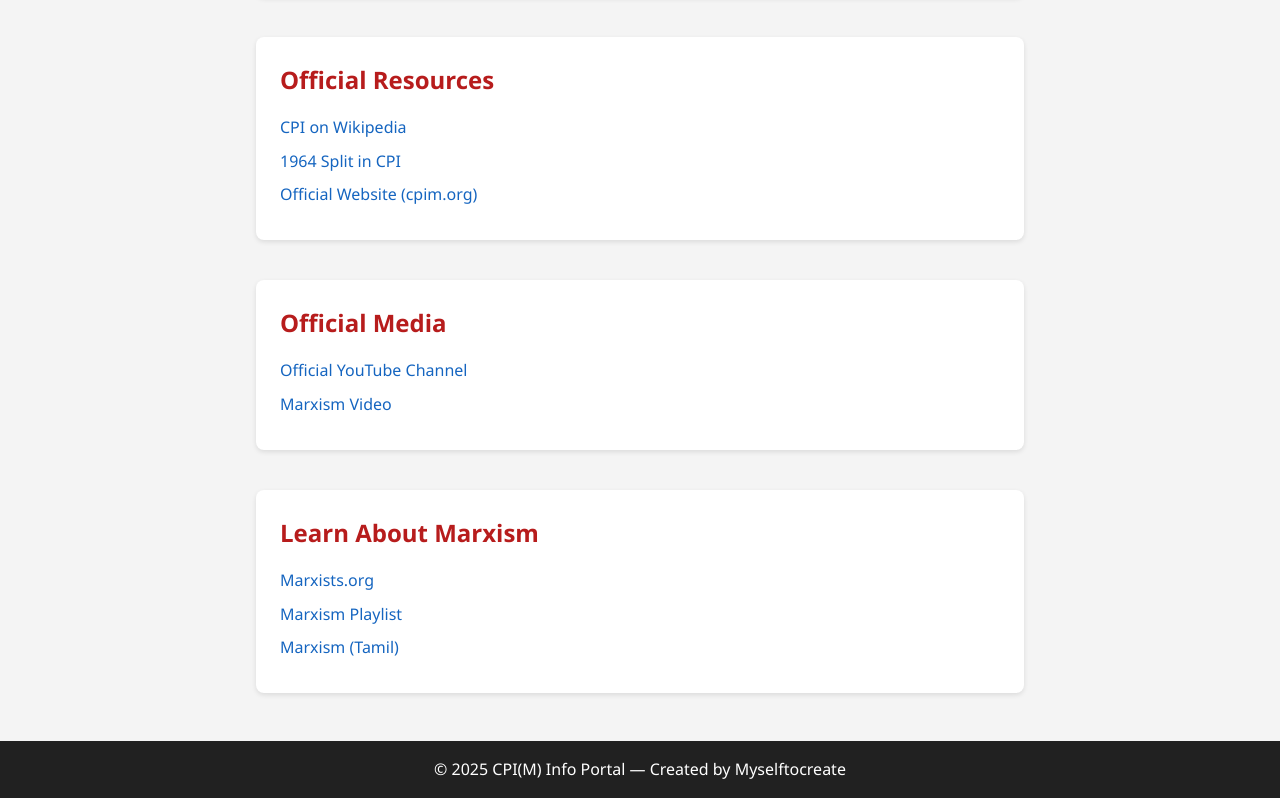
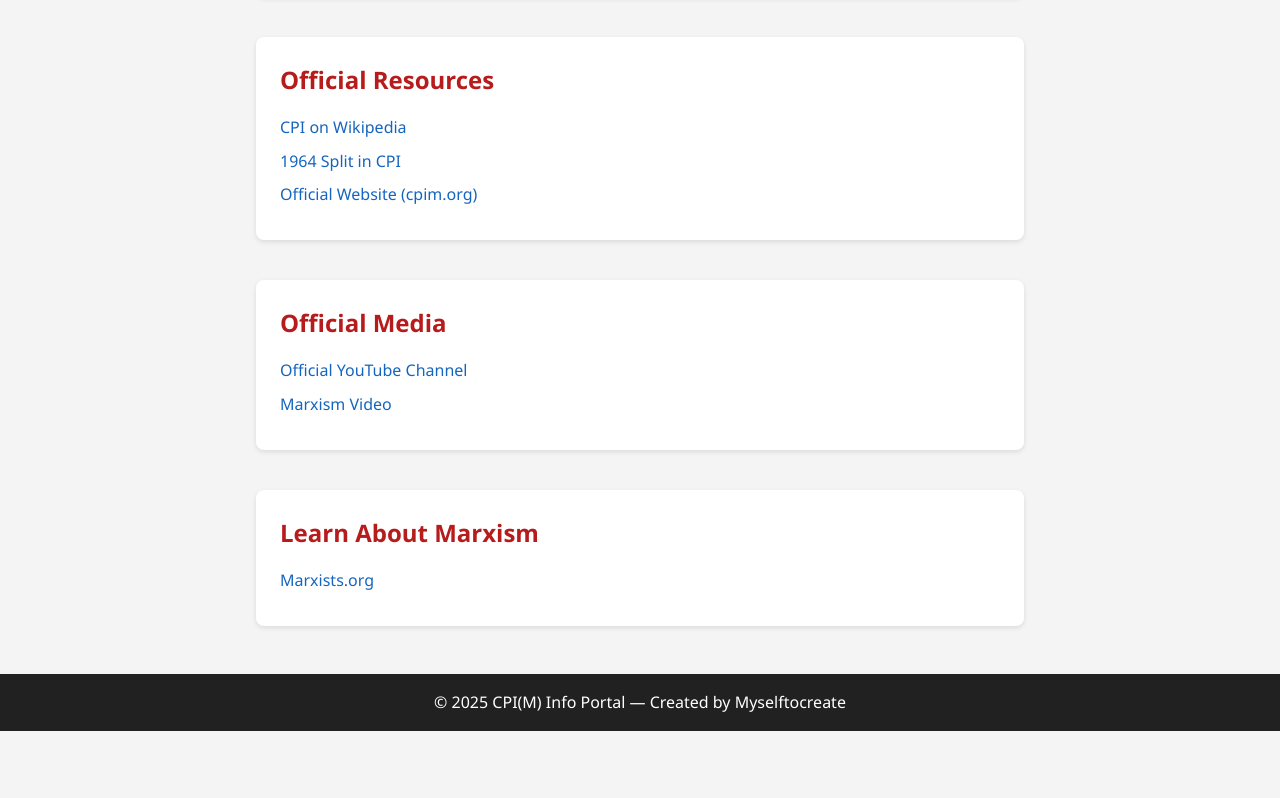
Before and after one commit to Myselftocreate/CPI, a plain HTML site: page index.html in a window 1280 px wide. Shown: the part 390-1188 px from the top of the page. After the commit the page ends 1121 px from the top, so only its background shows below. Drawn offline with Linux system fonts and the light colour scheme.

Commit message:
youtube-videos-link-remove

```diff
--- a/index.html
+++ b/index.html
@@ -50,8 +50,6 @@
       <h2>Learn About Marxism</h2>
       <ul>
         <li><a href="https://www.marxists.org/" target="_blank">Marxists.org</a></li>
-        <li><a href="https://www.youtube.com/playlist?list=PLfqdvDnX3lbAGzd770mJOFyRI4Khz50Uq" target="_blank">Marxism Playlist</a></li>
-        <li><a href="https://www.youtube.com/watch?v=ZjkTOquBvFk&t=168s" target="_blank">Marxism (Tamil)</a></li>
       </ul>
     </section>
   </main>
```
